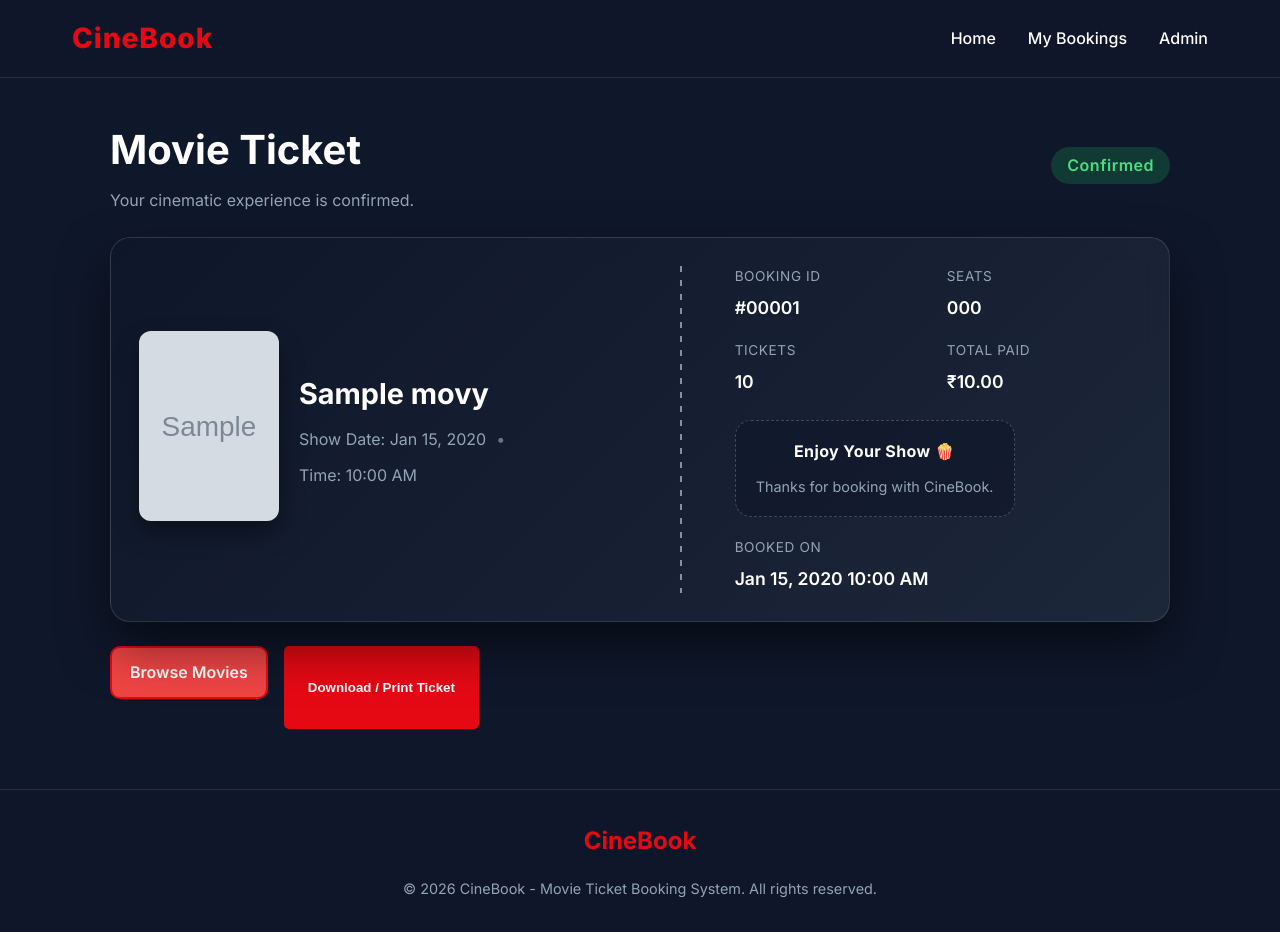
After one commit to pragun15/cinebook, a PHP site: page /ticket.php?id=1 in a window 1280 px wide. The commit adds this page. Run offline with PHP 8.4, Linux system fonts and the light colour scheme; tables that the repository leaves empty hold one stand-in row (values such as "Sample post"); grey boxes marked "Sample" are stand-in pictures.

Commit message:
added ticket generation feature

```diff
--- a/css/style.css
+++ b/css/style.css
@@ -660,6 +660,14 @@ RESPONSIVE DESIGN
     margin-bottom: 10px;
 }
 
+.modal-actions {
+    display: flex;
+    flex-wrap: wrap;
+    gap: 12px;
+    justify-content: center;
+    margin-top: 16px;
+}
+
 /* ========================================
    MY BOOKINGS PAGE
 ======================================== */
@@ -813,6 +821,12 @@ RESPONSIVE DESIGN
     margin-top: 15px;
 }
 
+.booking-actions {
+    margin-top: 16px;
+    display: flex;
+    gap: 12px;
+}
+
 .booking-id {
     color: #64748b;
     font-family: monospace;
@@ -851,6 +865,212 @@ RESPONSIVE DESIGN
     .booking-details-grid {
         grid-template-columns: repeat(2, 1fr);
         row-gap: 20px;
+    }
+}
+
+/* ========================================
+   TICKET PAGE
+======================================== */
+
+.ticket-page {
+    max-width: 1100px;
+    margin: 40px auto 60px;
+    padding: 0 20px;
+    color: white;
+}
+
+.ticket-header {
+    display: flex;
+    justify-content: space-between;
+    align-items: center;
+    flex-wrap: wrap;
+    gap: 20px;
+    margin-bottom: 24px;
+}
+
+.ticket-header h1 {
+    font-size: 2.5rem;
+    margin-bottom: 6px;
+}
+
+.ticket-header p {
+    color: var(--text-muted);
+}
+
+.ticket-badge {
+    background: rgba(34, 197, 94, 0.2);
+    color: #4ade80;
+    padding: 6px 16px;
+    border-radius: 999px;
+    font-weight: 600;
+    letter-spacing: 0.5px;
+}
+
+.ticket-shell {
+    background: linear-gradient(135deg, rgba(15, 23, 42, 0.95), rgba(30, 41, 59, 0.9));
+    border: 1px solid rgba(255, 255, 255, 0.12);
+    border-radius: 20px;
+    padding: 28px;
+    display: grid;
+    grid-template-columns: 1.2fr 60px 1fr;
+    gap: 24px;
+    box-shadow: 0 24px 50px rgba(0, 0, 0, 0.5);
+    backdrop-filter: blur(12px);
+}
+
+.ticket-left {
+    display: flex;
+    gap: 20px;
+    align-items: center;
+}
+
+.ticket-poster img {
+    width: 140px;
+    height: 190px;
+    object-fit: cover;
+    border-radius: 12px;
+    box-shadow: 0 12px 24px rgba(0, 0, 0, 0.4);
+}
+
+.ticket-movie h2 {
+    font-size: 1.8rem;
+    margin-bottom: 10px;
+}
+
+.ticket-meta {
+    color: var(--text-muted);
+    display: flex;
+    gap: 10px;
+    flex-wrap: wrap;
+    align-items: center;
+}
+
+.ticket-meta span {
+    color: #64748b;
+}
+
+.ticket-divider {
+    display: flex;
+    align-items: center;
+    justify-content: center;
+    position: relative;
+}
+
+.ticket-divider span {
+    width: 2px;
+    height: 100%;
+    background: repeating-linear-gradient(
+        to bottom,
+        rgba(255, 255, 255, 0.5),
+        rgba(255, 255, 255, 0.5) 6px,
+        transparent 6px,
+        transparent 14px
+    );
+}
+
+.ticket-right {
+    display: flex;
+    flex-direction: column;
+    gap: 24px;
+}
+
+.ticket-info-grid {
+    display: grid;
+    grid-template-columns: repeat(2, 1fr);
+    gap: 18px;
+}
+
+.ticket-label {
+    display: block;
+    color: #94a3b8;
+    font-size: 0.85rem;
+    text-transform: uppercase;
+    letter-spacing: 0.6px;
+    margin-bottom: 6px;
+}
+
+.ticket-value {
+    font-size: 1.1rem;
+    font-weight: 600;
+}
+
+.ticket-stamp {
+    display: flex;
+    justify-content: space-between;
+    gap: 20px;
+    align-items: center;
+    flex-wrap: wrap;
+}
+
+.ticket-message {
+    display: flex;
+    flex-direction: column;
+    gap: 10px;
+    padding: 18px 20px;
+    background: rgba(15, 23, 42, 0.6);
+    border: 1px dashed rgba(255, 255, 255, 0.2);
+    border-radius: 16px;
+    min-width: 200px;
+    text-align: center;
+}
+
+.ticket-message-label {
+    font-weight: 700;
+    font-size: 1rem;
+    letter-spacing: 0.4px;
+}
+
+.ticket-message p {
+    font-size: 0.9rem;
+    color: var(--text-muted);
+}
+
+.ticket-actions {
+    margin-top: 24px;
+    display: flex;
+    gap: 16px;
+    flex-wrap: wrap;
+}
+
+@media (max-width: 900px) {
+    .ticket-shell {
+        grid-template-columns: 1fr;
+    }
+
+    .ticket-divider {
+        display: none;
+    }
+
+    .ticket-left {
+        flex-direction: column;
+        align-items: flex-start;
+    }
+
+    .ticket-info-grid {
+        grid-template-columns: 1fr;
+    }
+}
+
+@media print {
+    body {
+        background: #ffffff;
+        color: #000000;
+    }
+
+    .navbar,
+    .footer,
+    .ticket-actions {
+        display: none !important;
+    }
+
+    .ticket-page {
+        margin: 0;
+        padding: 0;
+    }
+
+    .ticket-shell {
+        box-shadow: none;
+        border: 1px solid #e2e8f0;
     }
 }
 
--- a/my-bookings.php
+++ b/my-bookings.php
@@ -218,6 +218,12 @@ if ($result && $result->num_rows > 0) {
 
                             </div>
 
+                            <div class="booking-actions">
+                                <a href="ticket.php?id=<?php echo (int)$booking['booking_id']; ?>" class="btn btn-outline btn-sm">
+                                    View Ticket
+                                </a>
+                            </div>
+
                             <?php if (!empty($booking['booking_date'])): ?>
 
                                 <div class="booking-timestamp">
--- /dev/null
+++ b/ticket.php
@@ -0,0 +1,141 @@
+<?php
+require_once 'db.php';
+
+if (!isset($_GET['id']) || !is_numeric($_GET['id'])) {
+    die("Invalid booking ID.");
+}
+
+$booking_id = (int) $_GET['id'];
+
+$stmt = $conn->prepare("
+    SELECT
+        b.id AS booking_id,
+        b.seat_numbers,
+        b.seats_booked,
+        b.total_amount,
+        b.booking_date,
+        s.show_time,
+        m.title,
+        m.poster_image
+    FROM bookings b
+    JOIN shows s ON b.show_id = s.id
+    JOIN movies m ON s.movie_id = m.id
+    WHERE b.id = ?
+    LIMIT 1
+");
+
+if (!$stmt) {
+    die("Ticket query failed: " . $conn->error);
+}
+
+$stmt->bind_param("i", $booking_id);
+$stmt->execute();
+$result = $stmt->get_result();
+
+if ($result->num_rows === 0) {
+    die("Ticket not found.");
+}
+
+$ticket = $result->fetch_assoc();
+$stmt->close();
+?>
+<!DOCTYPE html>
+<html lang="en">
+<head>
+    <meta charset="UTF-8">
+    <meta name="viewport" content="width=device-width, initial-scale=1.0">
+    <title>Ticket #<?php echo htmlspecialchars($ticket['booking_id']); ?> | CineBook</title>
+    <link rel="preconnect" href="https://fonts.googleapis.com">
+    <link rel="preconnect" href="https://fonts.gstatic.com" crossorigin>
+    <link href="https://fonts.googleapis.com/css2?family=Inter:wght@300;400;500;600;700;800&display=swap" rel="stylesheet">
+    <link rel="stylesheet" href="css/style.css">
+</head>
+<body>
+
+    <?php include 'includes/navbar.php'; ?>
+
+    <main class="ticket-page">
+        <div class="ticket-header">
+            <div>
+                <h1>Movie Ticket</h1>
+                <p>Your cinematic experience is confirmed.</p>
+            </div>
+            <span class="ticket-badge">Confirmed</span>
+        </div>
+
+        <div class="ticket-shell">
+            <div class="ticket-left">
+                <div class="ticket-poster">
+                    <?php if (!empty($ticket['poster_image'])): ?>
+                        <img src="<?php echo htmlspecialchars($ticket['poster_image']); ?>" alt="<?php echo htmlspecialchars($ticket['title']); ?>">
+                    <?php else: ?>
+                        <div class="movie-poster-placeholder">No Poster</div>
+                    <?php endif; ?>
+                </div>
+                <div class="ticket-movie">
+                    <h2><?php echo htmlspecialchars($ticket['title']); ?></h2>
+                    <p class="ticket-meta">
+                        Show Date: <?php echo date('M d, Y', strtotime($ticket['show_time'])); ?>
+                        <span>•</span>
+                        Time: <?php echo date('h:i A', strtotime($ticket['show_time'])); ?>
+                    </p>
+                </div>
+            </div>
+
+            <div class="ticket-divider">
+                <span></span>
+            </div>
+
+            <div class="ticket-right">
+                <div class="ticket-info-grid">
+                    <div>
+                        <span class="ticket-label">Booking ID</span>
+                        <span class="ticket-value">#<?php echo str_pad($ticket['booking_id'], 5, '0', STR_PAD_LEFT); ?></span>
+                    </div>
+                    <div>
+                        <span class="ticket-label">Seats</span>
+                        <span class="ticket-value"><?php echo htmlspecialchars($ticket['seat_numbers']); ?></span>
+                    </div>
+                    <div>
+                        <span class="ticket-label">Tickets</span>
+                        <span class="ticket-value"><?php echo (int)$ticket['seats_booked']; ?></span>
+                    </div>
+                    <div>
+                        <span class="ticket-label">Total Paid</span>
+                        <span class="ticket-value">₹<?php echo number_format($ticket['total_amount'], 2); ?></span>
+                    </div>
+                </div>
+
+                <div class="ticket-stamp">
+                    <div class="ticket-message">
+                        <span class="ticket-message-label">Enjoy Your Show 🍿</span>
+                        <p>Thanks for booking with CineBook.</p>
+                    </div>
+                    <div class="ticket-time">
+                        <span class="ticket-label">Booked On</span>
+                        <span class="ticket-value">
+                            <?php echo date('M d, Y h:i A', strtotime($ticket['booking_date'])); ?>
+                        </span>
+                    </div>
+                </div>
+            </div>
+        </div>
+
+        <div class="ticket-actions">
+            <a href="index.php" class="btn btn-outline">Browse Movies</a>
+            <button type="button" class="btn btn-primary" id="print-ticket">Download / Print Ticket</button>
+        </div>
+    </main>
+
+    <?php include 'includes/footer.php'; ?>
+
+    <script>
+        const printButton = document.getElementById('print-ticket');
+        if (printButton) {
+            printButton.addEventListener('click', () => {
+                window.print();
+            });
+        }
+    </script>
+</body>
+</html>
```
Also changed, not shown: book-seat.php (+8 -1 lines).
